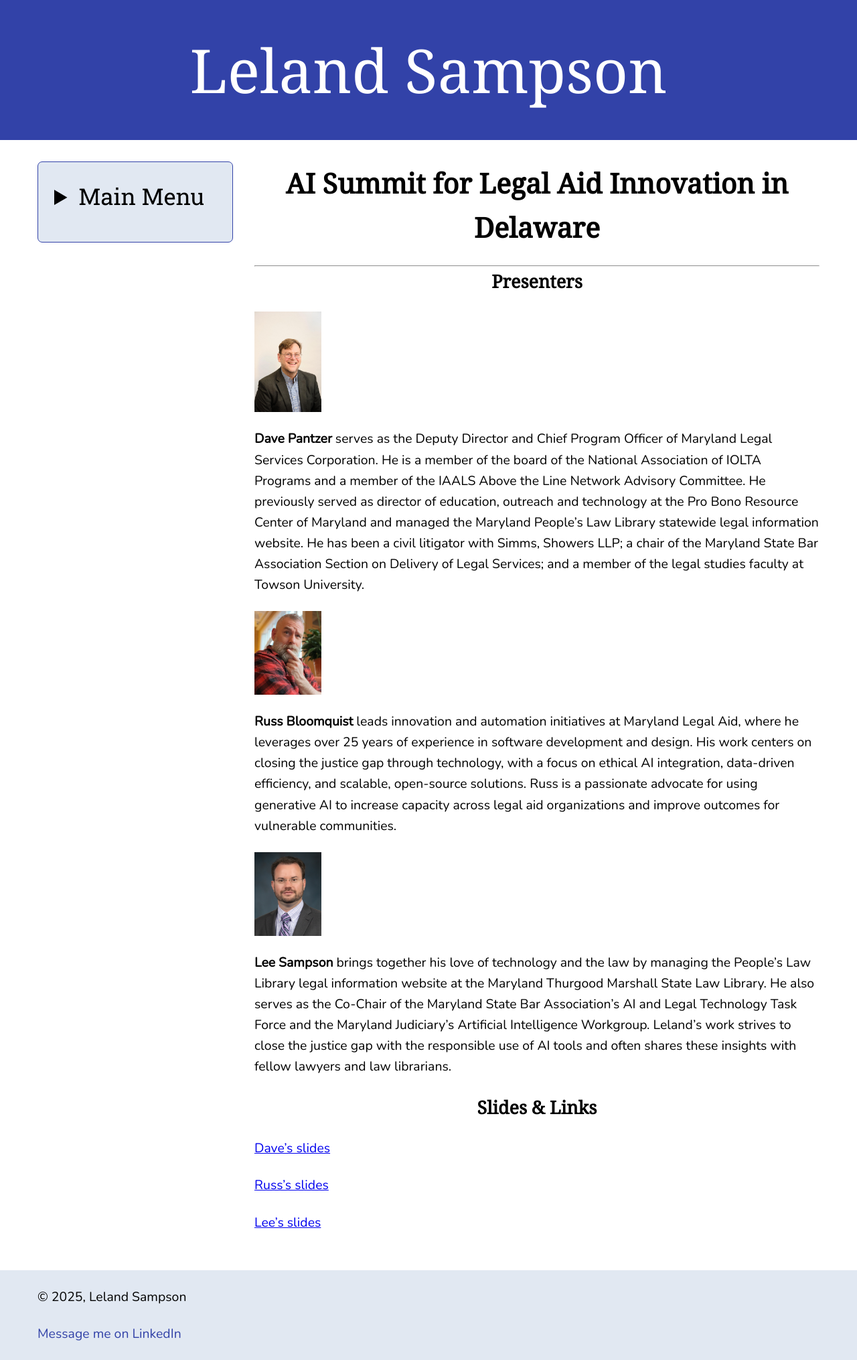
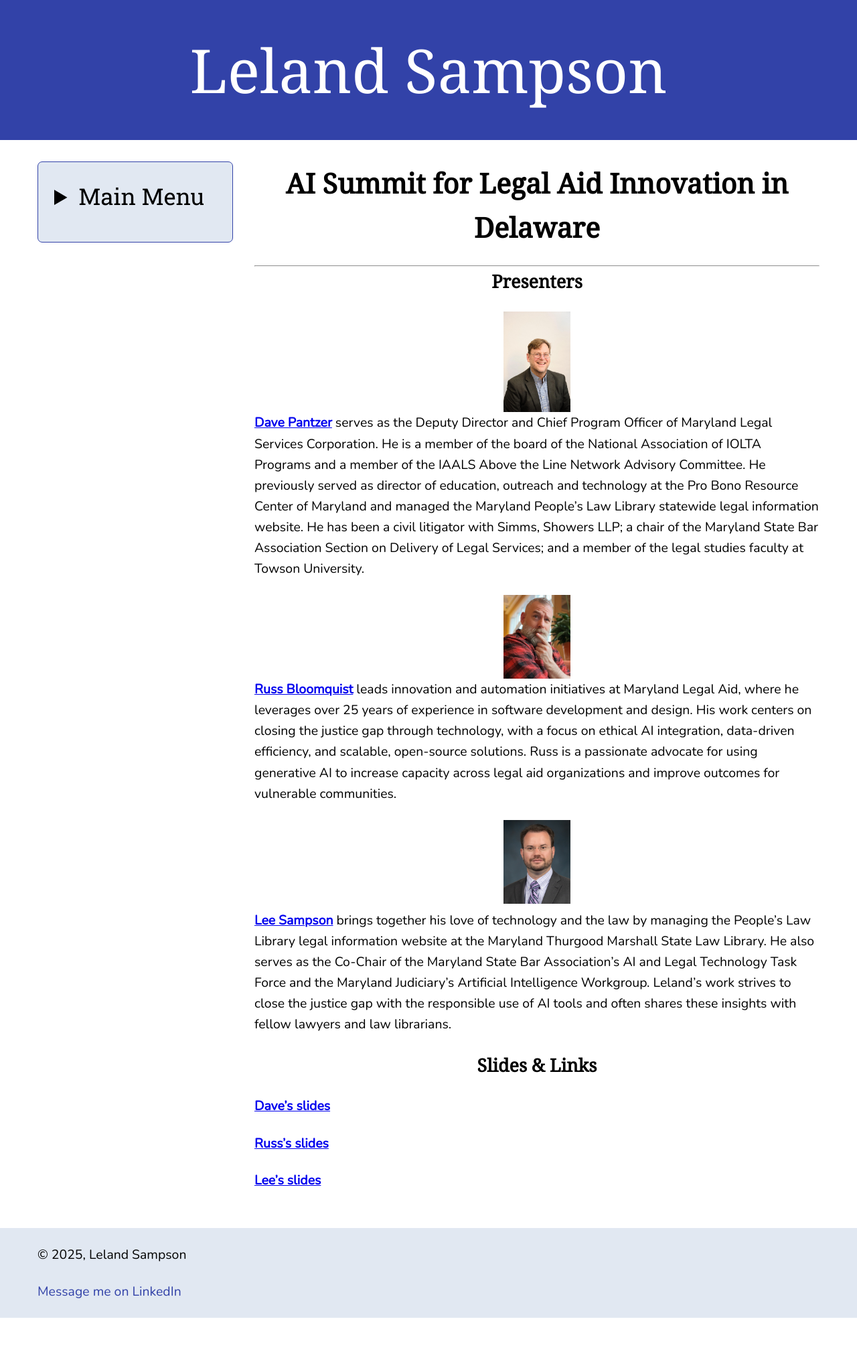
Before and after one commit to lelandsampson/Leland-Sampson-Website, a Jekyll site: the page built from 2025-delaware-ai.md, in a window 1280 px wide. Shown: the whole page at 67% size. Built offline with Jekyll 4.4.1, drawn with Linux system fonts in a browser that asks for light colours; after the commit the page ends 1967 px from its top, so only the background shows below that.

Commit message:
delaware ai update

```diff
--- a/2025-delaware-ai.md
+++ b/2025-delaware-ai.md
@@ -8,26 +8,29 @@ title: AI Summit for Legal Aid Innovation in Delaware
 
 <h2 align="center">Presenters </h2>
 
+<div align="center">
 <img src="/images/dave.jpg" alt="Dave Pantzer" align="center" style="width:100px;">
+</div>
+
+[**Dave Pantzer**](https://www.linkedin.com/in/davepantzer/) serves as the Deputy Director and Chief Program Officer of Maryland Legal Services Corporation.  He is a member of the board of the National Association of IOLTA Programs and a member of the IAALS Above the Line Network Advisory Committee. He previously served as director of education, outreach and technology at the Pro Bono Resource Center of Maryland and managed the Maryland People’s Law Library statewide legal information website. He has been a civil litigator with Simms, Showers LLP; a chair of the Maryland State Bar Association Section on Delivery of Legal Services; and a member of the legal studies faculty at Towson University.
+
+<div align="center">
+<img src="/images/russ-ig.jpg" alt="Russ Bloomquist" align="center" style="width:100px;">
+</div>
+
+[**Russ Bloomquist**](https://www.linkedin.com/in/russ-bloomquist/) leads innovation and automation initiatives at Maryland Legal Aid, where he leverages over 25 years of experience in software development and design. His work centers on closing the justice gap through technology, with a focus on ethical AI integration, data-driven efficiency, and scalable, open-source solutions. Russ is a passionate advocate for using generative AI to increase capacity across legal aid organizations and improve outcomes for vulnerable communities.
+
+<div align="center">
+  <img src="/images/sampson-headshot-small.jpg" alt="Leland Sampson" width="100">
+</div>
 
 
-**Dave Pantzer** serves as the Deputy Director and Chief Program Officer of Maryland Legal Services Corporation.  He is a member of the board of the National Association of IOLTA Programs and a member of the IAALS Above the Line Network Advisory Committee. He previously served as director of education, outreach and technology at the Pro Bono Resource Center of Maryland and managed the Maryland People’s Law Library statewide legal information website. He has been a civil litigator with Simms, Showers LLP; a chair of the Maryland State Bar Association Section on Delivery of Legal Services; and a member of the legal studies faculty at Towson University.
-
-
-<img src="/images/russ-ig.jpg" alt="Russ Bloomquist" align="center" style="width:100px;">
-
-
-**Russ Bloomquist** leads innovation and automation initiatives at Maryland Legal Aid, where he leverages over 25 years of experience in software development and design. His work centers on closing the justice gap through technology, with a focus on ethical AI integration, data-driven efficiency, and scalable, open-source solutions. Russ is a passionate advocate for using generative AI to increase capacity across legal aid organizations and improve outcomes for vulnerable communities.
-
-<img src="/images/sampson-headshot-small.jpg" alt="Leland Sampson" align="center" style="width:100px;">
-
-
-**Lee Sampson** brings together his love of technology and the law by managing the People’s Law Library legal information website at the Maryland Thurgood Marshall State Law Library. He also serves as the Co-Chair of the Maryland State Bar Association’s AI and Legal Technology Task Force and the Maryland Judiciary’s Artificial Intelligence Workgroup. Leland’s work strives to close the justice gap with the responsible use of AI tools and often shares these insights with fellow lawyers and law librarians.
+[**Lee Sampson**](https://www.linkedin.com/in/leland-sampson-esq/) brings together his love of technology and the law by managing the People’s Law Library legal information website at the Maryland Thurgood Marshall State Law Library. He also serves as the Co-Chair of the Maryland State Bar Association’s AI and Legal Technology Task Force and the Maryland Judiciary’s Artificial Intelligence Workgroup. Leland’s work strives to close the justice gap with the responsible use of AI tools and often shares these insights with fellow lawyers and law librarians.
 
 
 <h2 align="center">Slides & Links</h2>
-[Dave's slides](/files/****.pdf)
+[**Dave's slides**](/files/Dave-ChatGPT.pdf)
 
-[Russ's slides](/files/mla-leveraging-ai.pdf)
+[**Russ's slides**](/files/mla-leveraging-ai.pdf)
 
-[Lee's slides](/files/***.pdf)
+[**Lee's slides**](/files/***.pdf)
```
Also changed, not shown: 1 other file.
